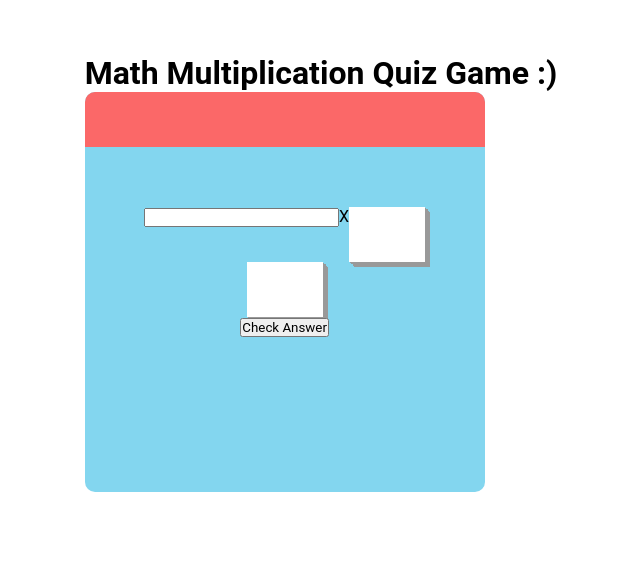
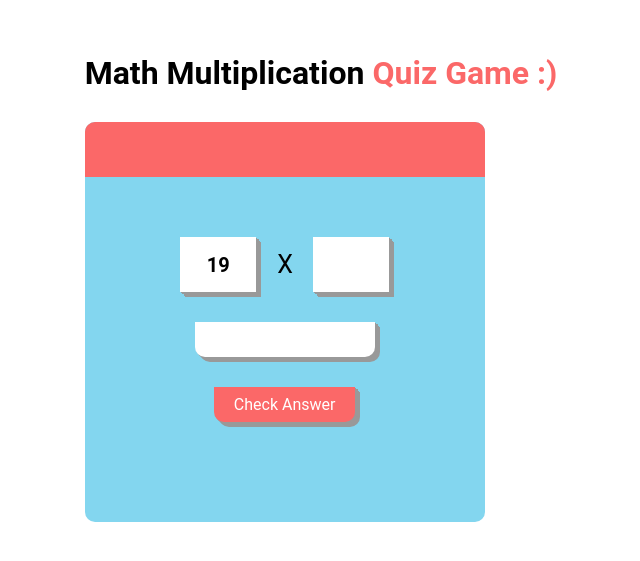
Before and after one commit to sasimapatterson/multiplication-game, a plain HTML site: page index.html in a window 1280 px wide. Shown: the part 127-688 px from the top of the page, without its empty margins (319-959 px from the left). Drawn offline with Linux system fonts and the light colour scheme.

Commit message:
Fixed the bug on the right hand side box.

```diff
--- a/css/style.css
+++ b/css/style.css
@@ -58,3 +58,43 @@
   4px 4px 0px #999,
   5px 5px 0px #999;
 }
+
+.add-s {
+  margin: 13px 20px 12px 21px;
+  font-size: 25px;
+}
+
+#intext2 {
+  width: 180px;
+  height: 35px;
+  margin: 30px 0px;
+  padding: 0px 15px;
+  text-align: center;
+  font-size: 20px;
+  font-weight: 600;
+  border: none;
+  border-bottom-left-radius: 10px;
+  border-bottom-right-radius: 10px;
+}
+
+.btn {
+  padding: 8px 20px;
+  border: none;
+  font-size: 16px;
+  color: #fff;
+  background: #fb6868;
+  box-shadow: 1px 1px 0px #999,
+  2px 2px 0px #999,
+  3px 2px 0px #999,
+  4px 4px 0px #999,
+  5px 5px 0px #999;
+  border-bottom-left-radius: 10px;
+  border-bottom-right-radius: 10px;
+}
+
+.main h1 {
+  margin: 30px 0px;
+}
+.main h1 span {
+  color: #fb6868;
+}
--- a/index.html
+++ b/index.html
@@ -23,7 +23,7 @@
 
         <div class="box1">
           <div class="box-col">
-            <input type="textf" id="intext" class="inext11">
+            <input type="textf" id="intext" class="intext11">
           </div>
 
           <div class="add-s">
@@ -48,5 +48,13 @@
       </div>
     </div>
    </div>
+
+   <script>
+    let n1 = Math.floor(Math.random()*20+1);
+    let n2 = Math.floor(Math.random()*20+1);
+
+    document.getElementById("intext").value = n1;
+    document.getElementById("intext1").value = n2;
+   </script>
 </body>
 </html>
```
